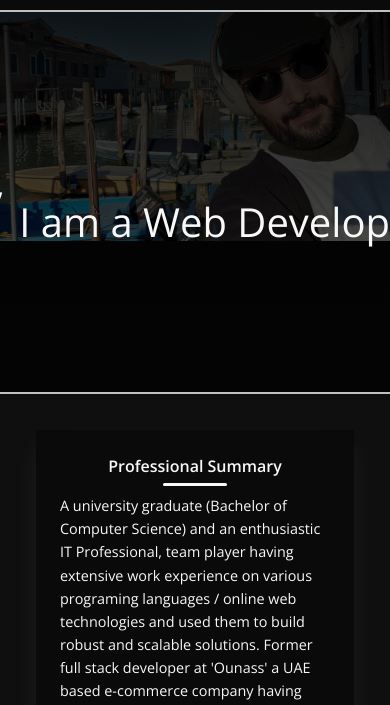
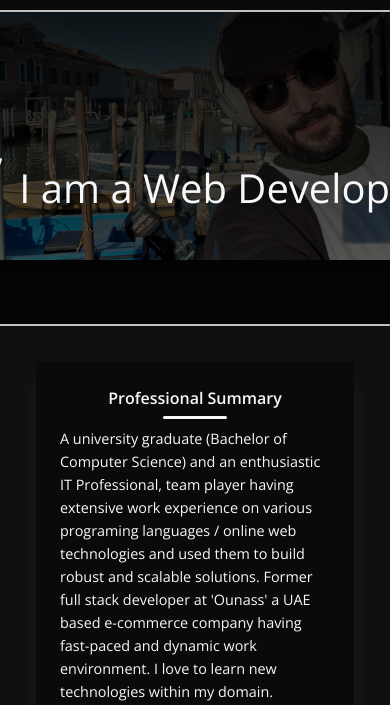
Before and after one commit to zoomi-raja/zoomi-raja.github.io, a plain HTML site: page index.html in a window 390 px wide. Shown: the part 51-756 px from the top of the page. Drawn offline with nearby package versions, Linux system fonts and the light colour scheme.

Commit message:
fix: media query for banner

```diff
--- a/css/style.css
+++ b/css/style.css
@@ -368,6 +368,9 @@
     }
 }
 @media screen and (max-width: 768px) {
+    .banner{
+        height: 37vh;
+    }
     .introduction{
         flex-direction: column;
     }
@@ -386,6 +389,9 @@
     }
 }
 @media screen and (max-width: 576px) {
+    .banner {
+        background: linear-gradient(var(--banner-overlay-top), var(--banner-overlay-bottom)), url(../img/20191226_143010.jpg) center -8rem / cover fixed no-repeat;
+    }
     html{
         font-size: 50%;/* 10/16 * 100 */
     }
```
